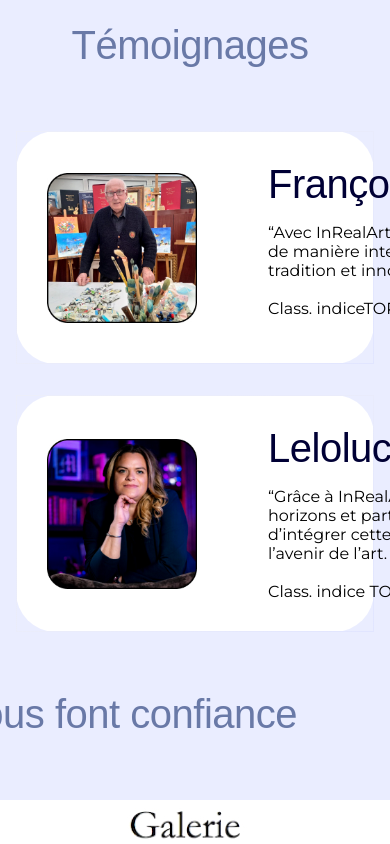
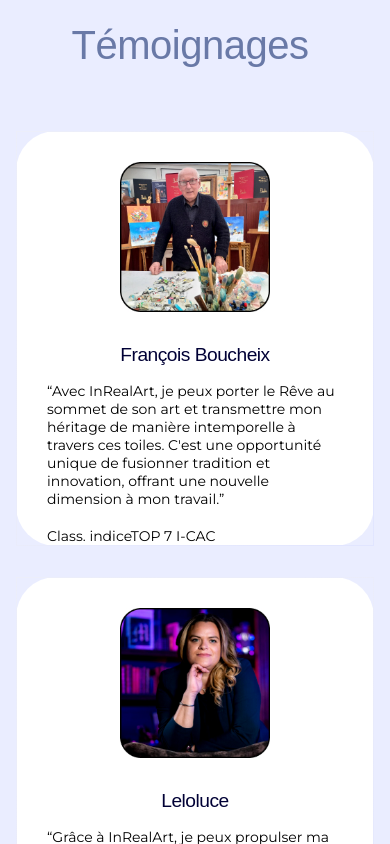
Before and after one commit to gilbruno/irasalon2024, a Next.js app: page / in a window 390 px wide. Shown: the part 7880-8724 px from the top of the page. Built offline with nearby package versions, Linux system fonts and the light colour scheme; a web font is replaced by a local one.

Commit message:
Make testimonials responsive

```diff
--- a/src/components/Testimonials/Testimonials.module.scss
+++ b/src/components/Testimonials/Testimonials.module.scss
@@ -254,3 +254,73 @@
   font-size: var(--heading-text-paragraphe-font-size, 16px);
   font-weight: var(--heading-text-paragraphe-font-weight, 400);
 }
+
+.artistText1 {
+  max-width: 100%;
+  word-wrap: break-word;
+}
+
+@media (max-width: 1000px) {
+  .title2,
+  .artist1,
+  .artist2 {
+    text-align: center;
+    width: 100%;
+    font-size: 2rem;
+  }
+
+  .containerTestimonial1,
+  .containerTestimonial2 {
+    flex-direction: column;
+    align-items: center;
+    gap: 2rem;
+  }
+
+  .wrapperText2,
+  .wrapperText3 {
+    width: 100%;
+    max-width: 700px;
+  }
+
+  .artistText1,
+  .artistText2 {
+    width: 100%;
+    font-size: 0.9rem;
+  }
+
+}
+
+@media (max-width: 768px) {
+  .artistText1,
+  .artistText2 {
+    font-size: 0.8rem;
+  }
+
+  .artist1,
+  .artist2 {
+    font-size: 1.5rem;
+  }
+}
+
+@media (max-width: 480px) {
+  .artistText1,
+  .artistText2 {
+    font-size: 0.7rem;
+  }
+
+  .artist1,
+  .artist2 {
+    font-size: 1.2rem;
+  }
+}
+
+@media (max-width: 438px) {
+  .artistText11,
+  .artistText13,
+  .artistText14,
+  .artistText21,
+  .artistText23,
+  .artistText24 {
+    font-size: 14px; // Réduisez cette valeur selon vos besoins
+  }
+}
```
